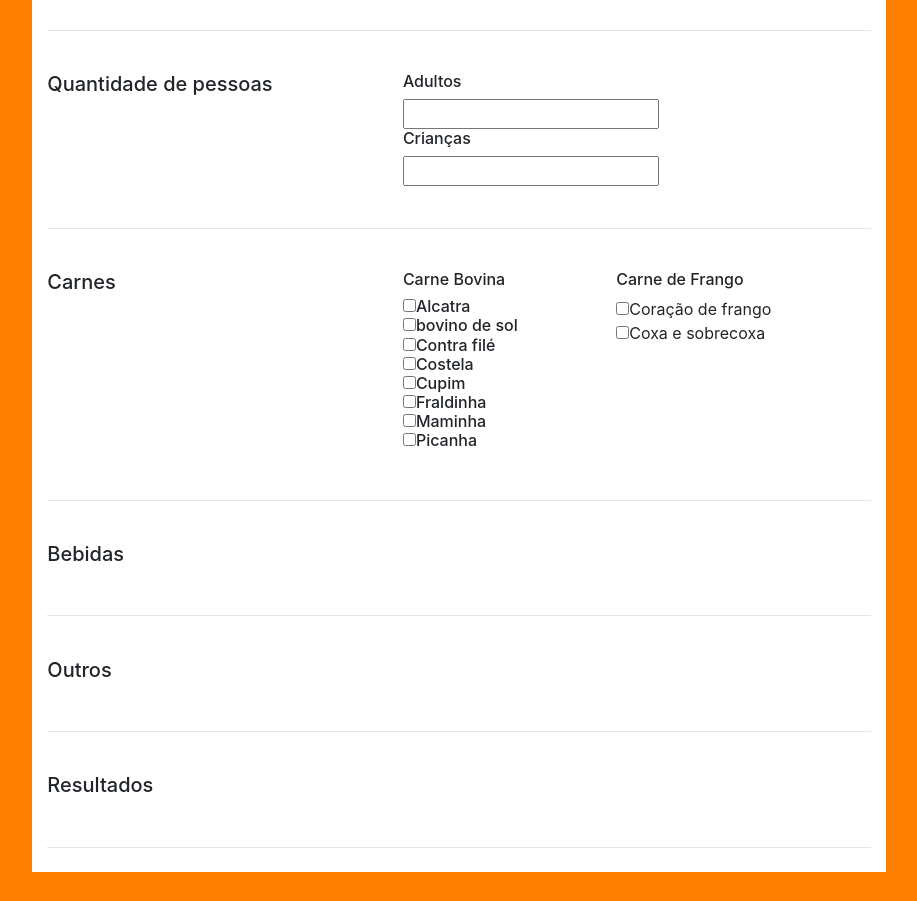
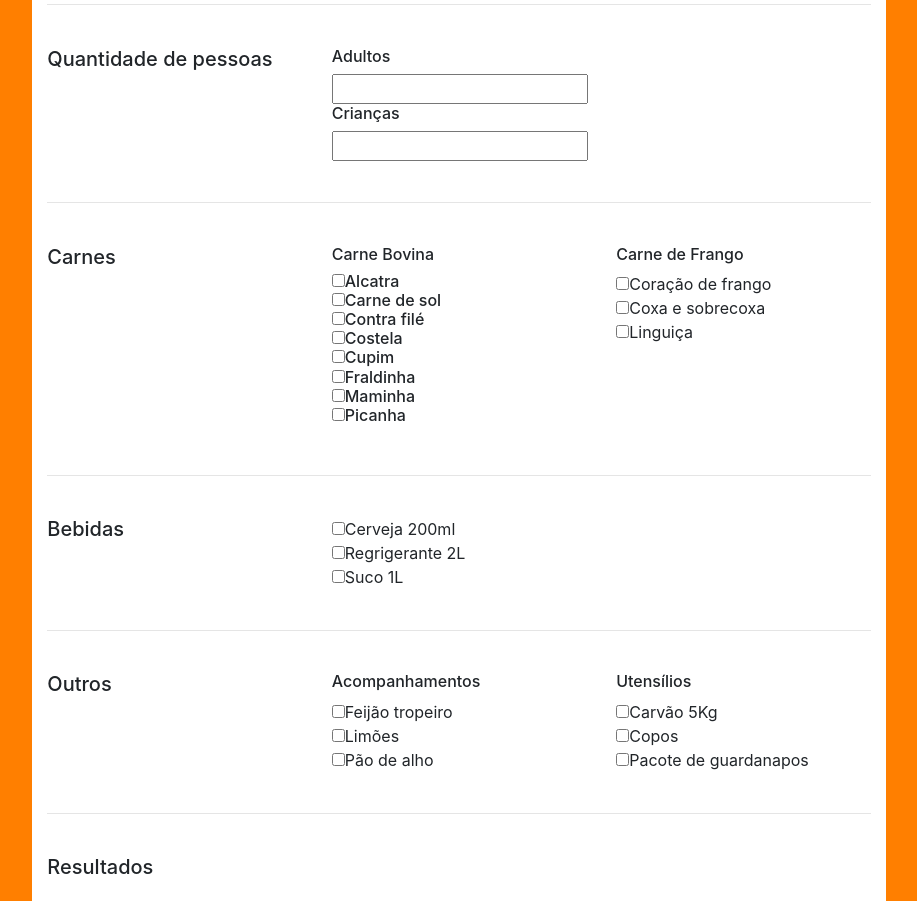
Before and after one commit to joaopedroav/DSW20191-CalculadoraChurrasco, a plain HTML site: page index.html in a window 1280 px wide. Shown: the part 171-1072 px from the top of the page, without its empty margins (181-1098 px from the left). Drawn offline with Linux system fonts and the light colour scheme.

Commit message:
Adicionada estrutura do formulário

```diff
--- a/index.html
+++ b/index.html
@@ -13,10 +13,10 @@
    <body>
        <div class="container background-container col-md-8">
         <div class="row">
-            <div class="col-md-5">
+            <div class="col-md-4">
                 <img class="img-responsive" src="images/barbecue.png">
             </div>
-            <div class="col-md-7 text-left" id="titleheader">
+            <div class="col-md-8 text-left" id="titleheader">
                <h1 class="title-super text-thin text-muted">Calculadora de Churrasco</h1>
             </div>
         </div>
@@ -26,10 +26,10 @@
             </div>
         </div>
         <div class="row">
-            <div class="col-md-5">
+            <div class="col-md-4">
                 <h5>Quantidade de pessoas</h5>
             </div>
-            <div class="col-md-7">
+            <div class="col-md-8">
                 <form>
                     <h6>Adultos</h6>
                         <input type="number" step="1" name="adultos" size="1">
@@ -44,14 +44,14 @@
             </div>
         </div>
         <div class="row">
-            <div class="col-md-5">
+            <div class="col-md-4">
                 <h5>Carnes</h5>
             </div>
-            <div class="col-md-3">
+            <div class="col-md-4">
                 <h6>Carne Bovina<h6>
                 <form>
                     <input type="checkbox" name="bovino1" value="bovino1">Alcatra<br>
-                    <input type="checkbox" name="bovino2" value="bovino2">bovino de sol<br>
+                    <input type="checkbox" name="bovino2" value="bovino2">Carne de sol<br>
                     <input type="checkbox" name="bovino3" value="bovino3">Contra filé<br>
                     <input type="checkbox" name="bovino4" value="bovino4">Costela<br>
                     <input type="checkbox" name="bovino5" value="bovino5">Cupim<br>
@@ -60,11 +60,12 @@
                     <input type="checkbox" name="bovino8" value="bovino8">Picanha<br>
                 </form>
             </div>
-            <div class="col-md-3">
+            <div class="col-md-4">
                 <h6>Carne de Frango</h6>
                 <form>
                     <input type="checkbox" name="frango1" value="frango1">Coração de frango<br>
                     <input type="checkbox" name="frango2" value="frango2">Coxa e sobrecoxa<br>
+                    <input type="checkbox" name="frango2" value="frango2">Linguiça<br>
                 </form>
             </div>
         </div>
@@ -74,11 +75,15 @@
             </div>
         </div>
         <div class="row">
-            <div class="col-md-5">
+            <div class="col-md-4">
                 <h5>Bebidas</h5>
             </div>
-            <div class="col-md-7">
-                <form></form>
+            <div class="col-md-4">
+                <form>
+                    <input type="checkbox" name="bebida1" value="bebida1">Cerveja 200ml<br>
+                    <input type="checkbox" name="bebida2" value="bebida2">Regrigerante 2L<br>
+                    <input type="checkbox" name="bebida3" value="bebida3">Suco 1L<br>
+                </form>
             </div>
         </div>
         <div class="row">
@@ -87,11 +92,24 @@
             </div>
         </div>
         <div class="row">
-            <div class="col-md-5">
+            <div class="col-md-4">
                 <h5>Outros</h5>
             </div>
-            <div class="col-md-7">
-                <form></form>
+            <div class="col-md-4">
+                <h6>Acompanhamentos</h6>
+                <form>
+                    <input type="checkbox" name="acompanhamento1" value="acompanhamento1">Feijão tropeiro<br>
+                    <input type="checkbox" name="acompanhamento2" value="acompanhamento2">Limões<br>
+                    <input type="checkbox" name="acompanhamento3" value="acompanhamento3">Pão de alho<br>
+                </form>
+            </div>
+            <div class="col-md-4">
+                <h6>Utensílios</h6>
+                <form>
+                    <input type="checkbox" name="utensilio1" value="utensilio1">Carvão 5Kg<br>
+                    <input type="checkbox" name="utensilio2" value="utensilio2">Copos<br>
+                    <input type="checkbox" name="utensilio3" value="utensilio3">Pacote de guardanapos<br>
+                </form>
             </div>
         </div>
         <div class="row">
@@ -100,10 +118,10 @@
             </div>
         </div>
         <div class="row">
-            <div class="col-md-5">
+            <div class="col-md-4">
                 <h5>Resultados</h5>
             </div>
-            <div class="col-md-7">
+            <div class="col-md-8">
                 <form></form>
             </div>
         </div>
```
